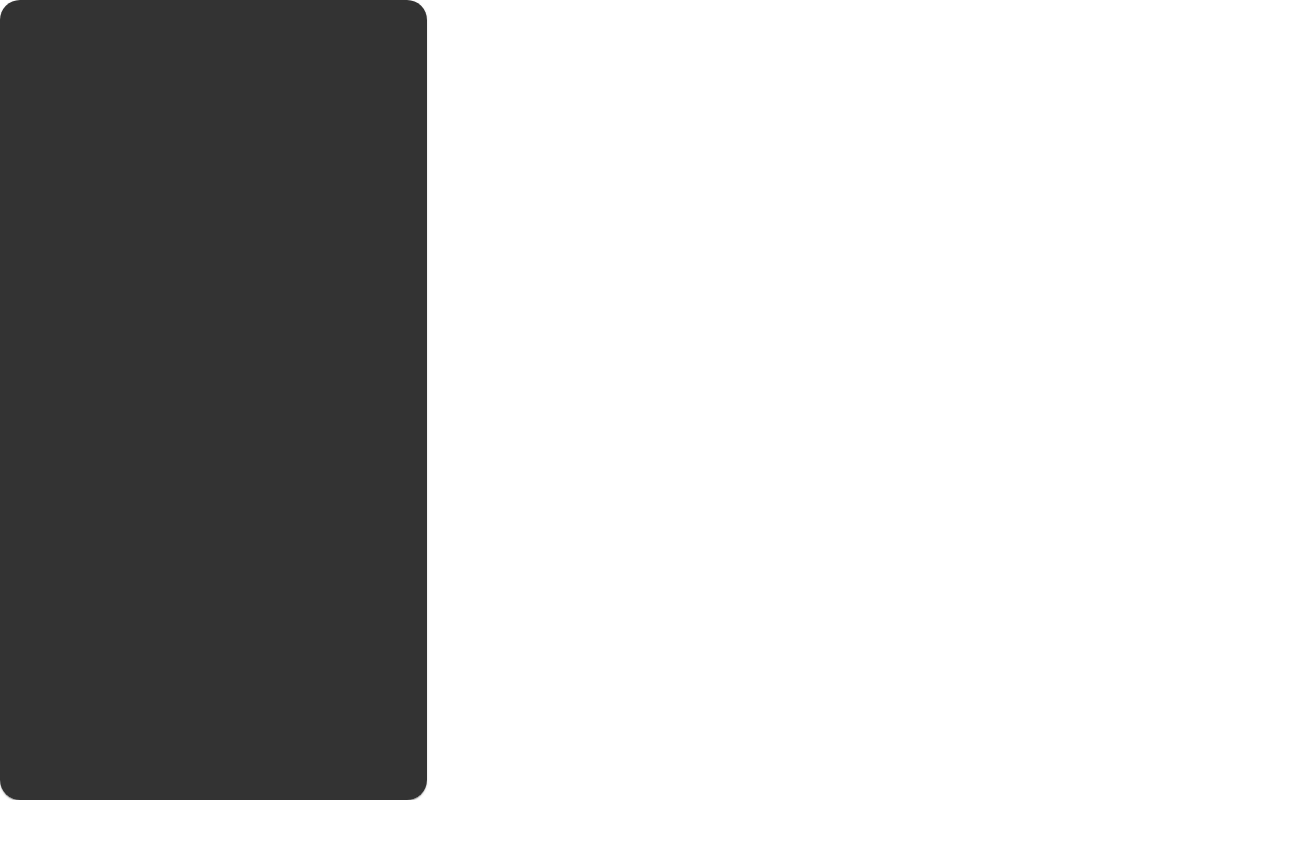
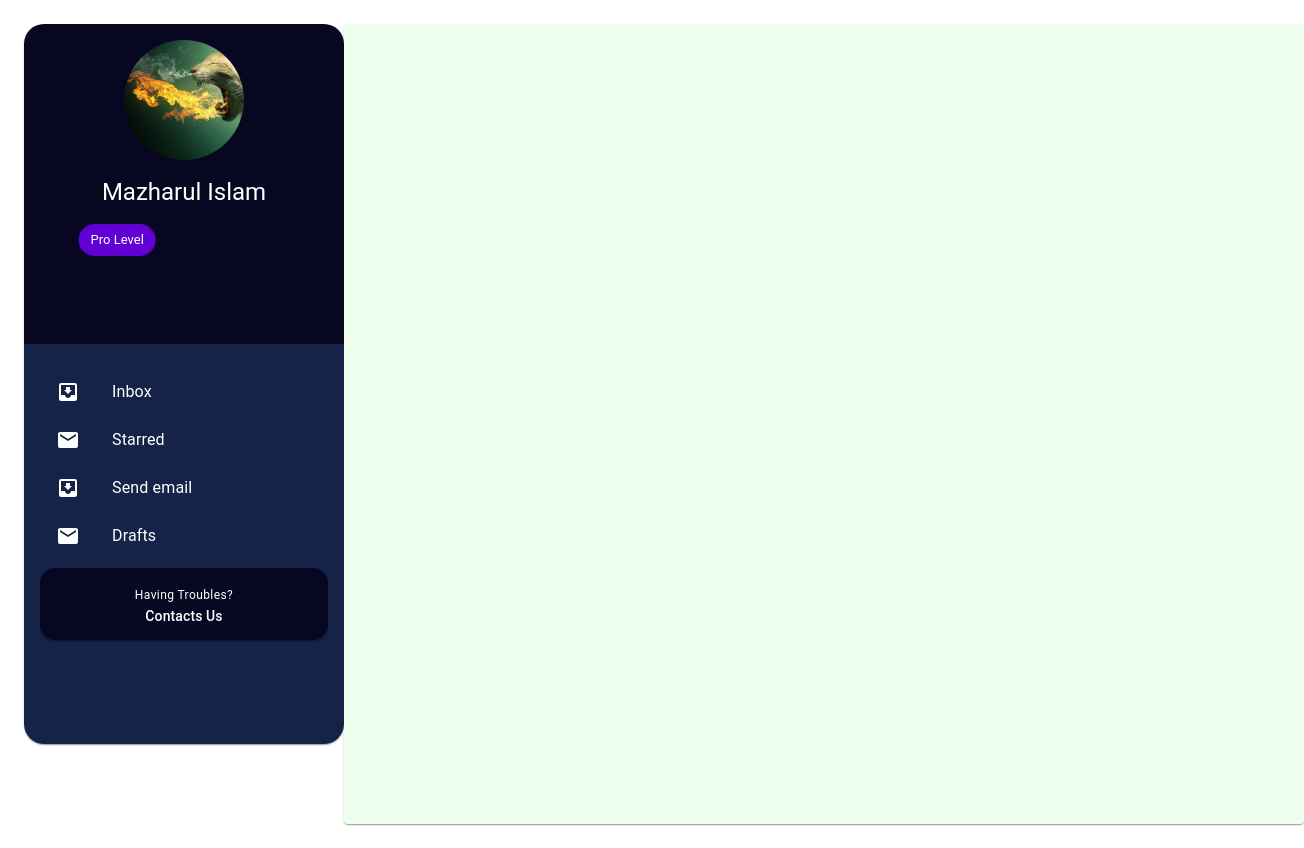
Before and after one commit to nahidnstu12/fullstack-army-frontend, a React (Vite) app: page /mui-designs in a window 1280 px wide. Shown: the whole page, 1304 px wide, since content can reach past the window. Before the commit the page ends 800 px from the top, so only its background shows below. Built offline with nearby package versions, Linux system fonts and the light colour scheme.

Commit message:
left sidebar complete

```diff
--- a/src/pages/Home.jsx
+++ b/src/pages/Home.jsx
@@ -9,6 +9,7 @@ export default function Home() {
         <Link to={"/"}>Home</Link>
         <Link to={"/projects"}>Project Lists</Link>
         <Link to={"/users"}>Users</Link>
+        <Link to={"/mui-designs"}>MUI Designs</Link>
       </Box>
       <Box className='mt-4 p-4 bg-gray-300 mx-auto w-2/3'>
         <Typography variant='h4'  align='center'>This is Project Managenent Assignment</Typography>
--- a/src/pages/mui/index.jsx
+++ b/src/pages/mui/index.jsx
@@ -1,50 +1,82 @@
-import { CardContent, Grid, Card } from "@mui/material";
-import {styled} from '@mui/material/styles';
+import { CardContent, Grid, Card, Avatar, Typography, Chip, ListItem, ListItemButton,ListItemIcon,ListItemText, List, Paper } from "@mui/material";
+import { styled } from "@mui/material/styles";
+import InboxIcon from '@mui/icons-material/MoveToInbox';
+import MailIcon from '@mui/icons-material/Mail';
 
-const StyledCard = styled(Card)(({theme}) => ({
-  ['&.sidebar']:{
-    borderRadius: '20px',
+const StyledCard = styled(Card)(({ theme }) => ({
+  ["&.sidebar"]: {
+    borderRadius: "20px",
+
   },
-  ['& .topSidebar']: {
-    background: "#333",
-    height: "100vh"
+  ["& .topSidebar"]: {
+    background: "#080722",
+    height: "40vh",
+    // margin: "0 auto"
+    ["& .chipLevel"]:{
+      background:"#6000d4", color:"#fff", transform: "translateX(50%)", margin: "1rem 0"
+    }
   },
-  ['&.body']:{
-    background: "red",
-
-  }
-}))
+  ["& .bottomFooter"]: {
+    background: "#080722", color: "white", padding: "0.8rem", textAlign:"center", marginBottom:"1rem", borderRadius:"15px"
+  },
+  ["& .bottomSidebar"]: {
+    background: "#152348",
+    height: "50vh",
+  },
+  ["&.body"]: {
+    background: "#efe",
+    height: "100vh",
+    width: "100%",
+  },
+}));
 
 export default function MuiDesignTest() {
   return (
-    // <Container>
-      <Grid container>
-        <Grid item xs={12} sm={4}>
-          <Sidebar />
-        </Grid>
-        <Grid item xs={12} sm={8}>
-          <Body />
-        </Grid>
+    <Grid container m={3}>
+      <Grid item xs={12} sm={3}>
+        <Sidebar />
       </Grid>
-
-    // </Container>
+      <Grid item xs={12} sm={9}>
+        <BodyContainer />
+      </Grid>
+    </Grid>
   );
 }
 
 const Sidebar = () => {
-  return(
+  return (
     <StyledCard className="sidebar">
       <CardContent className="topSidebar">
-
+        <Avatar
+          alt="name"
+          src="demo.jpg"
+          sx={{ width: 120, height: 120, mx:'auto', mb:'1rem' }}
+        />
+        <Typography variant="h5" align="center" color={"white"}>Mazharul Islam</Typography>
+        <Chip label="Pro Level" className="chipLevel" />
       </CardContent>
-
+      {/* bottom */}
+      <CardContent className="bottomSidebar">
+      <List>
+        {['Inbox', 'Starred', 'Send email', 'Drafts'].map((text, index) => (
+          <ListItem key={text} disablePadding >
+            <ListItemButton>
+              <ListItemIcon >
+                {index % 2 === 0 ? <InboxIcon sx={{color: 'white'}}/> : <MailIcon sx={{color: 'white'}}/>}
+              </ListItemIcon>
+              <ListItemText primary={text} sx={{color: 'white'}}/>
+            </ListItemButton>
+          </ListItem>
+        ))}
+      </List>
+      <Paper elevation={1} className="bottomFooter"  >
+        <Typography variant="caption">Having Troubles?</Typography>
+        <Typography variant="subtitle2">Contacts Us</Typography>
+      </Paper>
+      </CardContent>
     </StyledCard>
-  )
-}
-const Body = () => {
-  return(
-    <StyledCard className="body">
-
-    </StyledCard>
-  )
-}
+  );
+};
+const BodyContainer = () => {
+  return <StyledCard className="body"></StyledCard>;
+};
```
